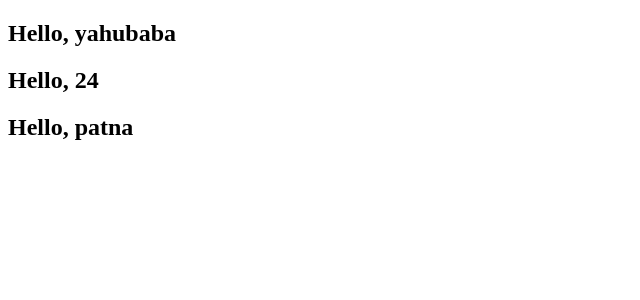
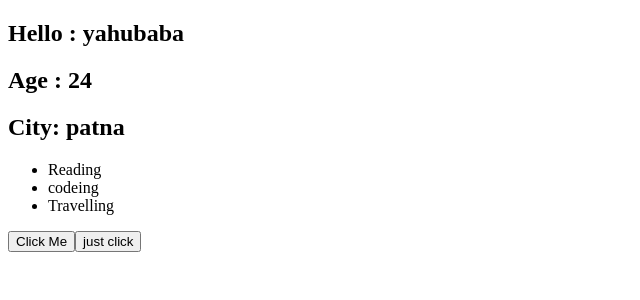
Before and after one commit to Premkumar2479/REACTJS_LEARING, a React app: page / in a window 1280 px wide. Shown: the top 300 px of the page, without its empty margins (0-640 px from the left). Built offline with nearby package versions, Linux system fonts and the light colour scheme; the HTML template or start-up script is replaced by a standard one.

Commit message:
some updates

```diff
--- a/src/App.jsx
+++ b/src/App.jsx
@@ -1,5 +1,6 @@
 import Hello from "./Hello";
 import Bye from "./Bye";
+import Button from "./Button"
 
 // function App() {
 
@@ -16,9 +17,25 @@
 
 
 function App(){
+
+const hobbies = ["Reading", "codeing", "Travelling"]
+
+
+
+function Message(){
+  alert("Hello from Message Box")
+}
+
+function ByeMessage(){
+  alert("Hello from Message Bye")
+}
+
   return (
     <>
-    <Hello name = "yahubaba" age = {24} city = "patna" />
+    <Hello name = "yahubaba" age = {24} city = "patna" hobbies ={hobbies} />
+    <Button  label="Click Me" handleClick={Message}/>
+        <Button  label="just click" handleClick={ByeMessage}/>
+
 
     </>
   )
--- /dev/null
+++ b/src/Button.jsx
@@ -0,0 +1,5 @@
+function Button({label,handleClick}){
+    return <button onClick={handleClick}>{label}</button>
+}
+
+export default Button
--- a/src/Hello.jsx
+++ b/src/Hello.jsx
@@ -88,13 +88,18 @@
 // export default Hello
 
 
-function Hello(props){
+function Hello({name = "Guest", age="18", city="unknow",hobbies}){
+
     return (
         <div>
-            <h2>Hello, {props.name}</h2>
-            <h2>Hello, {props.age}</h2>
-            <h2>Hello, {props.city}</h2>
-
+            <h2>Hello : {name}</h2>
+            <h2>Age : {age}</h2>
+            <h2>City:  {city}</h2>
+        <ul>
+      {hobbies.map((hobby,index)=>(
+        <li key={index}>{hobby}</li>
+      ))}
+    </ul>
         </div>
     )
 
```
